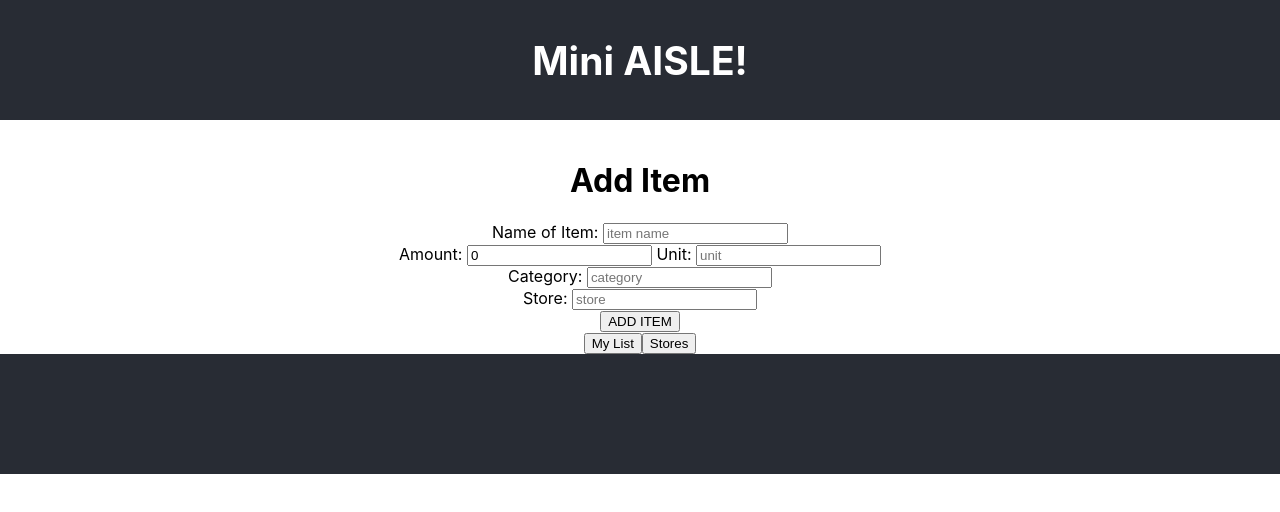
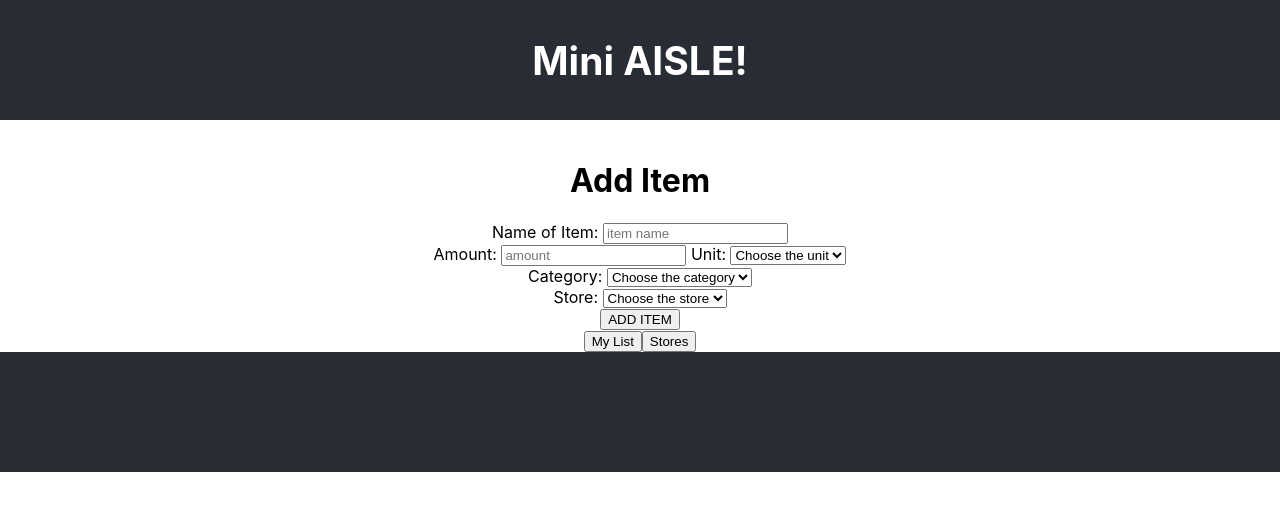
Before and after one commit to ErwinZadeh/mini-aisle, a React (Create React App) app: page /#/ in a window 1280 px wide. Shown: the top 512 px of the page. Built offline with nearby package versions, Linux system fonts and the light colour scheme.

Commit message:
'select options inputs' were added to the AddItem component

```diff
--- a/src/components/AddItem/AddItem.js
+++ b/src/components/AddItem/AddItem.js
@@ -7,7 +7,7 @@ class AddItem extends Component {
     state = {
         newItem: {
             itemName: '',
-            amountNumber: 0,
+            amountNumber: '',
             amountUnit: '',
             category: '',
             shoppingStore: ''
@@ -58,7 +58,6 @@ class AddItem extends Component {
                 <form onSubmit={this.handleAddItemClick}>
 
                     <label>Name of Item: </label>
-
                     <input placeholder="item name" type="text" value={this.state.newItem.itemName}
                         onChange={(event) => this.handleItemChange('itemName', event)} /><br />
 
@@ -67,17 +66,62 @@ class AddItem extends Component {
                         onChange={(event) => this.handleItemChange('amountNumber', event)} />
 
                     <label> Unit: </label>
-                    <input placeholder="unit" type="text" value={this.state.newItem.amountUnit}
-                        onChange={(event) => this.handleItemChange('amountUnit', event)} /><br />
+                    <select className="unit-select" name="unit" placeholder="unit" type="text"
+                        value={this.state.newItem.amountUnit}
+                        onChange={(event) => this.handleItemChange('amountUnit', event)}>
+                       <option value="0">Choose the unit</option>
+                       <option value="1">pcs</option>
+                       <option value="2">oz</option>
+                       <option value="3">Ib</option>
+                       <option value="4">gal</option>
+                       <option value="5">qt</option>
+                    </select><br />
+
+                    {/* <input placeholder="unit" type="text" value={this.state.newItem.amountUnit}
+                        onChange={(event) => this.handleItemChange('amountUnit', event)} /><br /> */}
 
                     <label> Category: </label>
-                    <input placeholder="category" type="text" value={this.state.newItem.category}
-                        onChange={(event) => this.handleItemChange('category', event)} /><br />
+                    <select className="category-select" name="category" placeholder="category" type="text"
+                        value={this.state.newItem.category}
+                        onChange={(event) => this.handleItemChange('category', event)}>
+                       <option value="0">Choose the category</option>
+                       <option value="1">Dairy</option>
+                       <option value="2">Meat</option>
+                       <option value="3">Tinned Can</option>
+                       <option value="4">Fruit and Vegetable</option>
+                       <option value="5">Drink</option>
+                       <option value="6">Frozen</option>
+                       <option value="7">Baked</option>
+                       <option value="8">Candy</option>
+                       <option value="9">Houseware</option>
+                       <option value="10">Other</option>
+                    </select><br />
 
+                    {/* <input placeholder="category" type="text" value={this.state.newItem.category}
+                        onChange={(event) => this.handleItemChange('category', event)} /><br /> */}
 
                     <label>Store: </label>
-                    <input placeholder="store" type="text" value={this.state.newItem.shoppingStore}
-                        onChange={(event) => this.handleItemChange('shoppingStore', event)} /><br />
+                    <select className="store-select" name="store" placeholder="store" type="text"
+                        value={this.state.newItem.shoppingStore}
+                        onChange={(event) => this.handleItemChange('shoppingStore', event)}>
+                       <option value="0">Choose the store</option>
+                       <option value="1">Aldi</option>
+                       <option value="2">Target</option>
+                       <option value="3">Walmart</option>
+                       <option value="4">Cub Foods</option>
+                       <option value="5">Costco</option>
+                       <option value="6">Sam's Club</option>
+                       <option value="7">Trader Joe's</option>
+                       <option value="8">Hy-Vee</option>
+                       <option value="9">Whole Foods</option>
+                       <option value="10">Kowalsky</option>
+                       <option value="11">Lunds & Byerlys</option>
+                       <option value="12">Fresh Thyme</option>
+                       <option value="13">Other</option>
+                    </select><br />
+
+                    {/* <input placeholder="store" type="text" value={this.state.newItem.shoppingStore}
+                        onChange={(event) => this.handleItemChange('shoppingStore', event)} /><br /> */}
 
                     <button type="submit">ADD ITEM</button><br />
                 </form>
```
